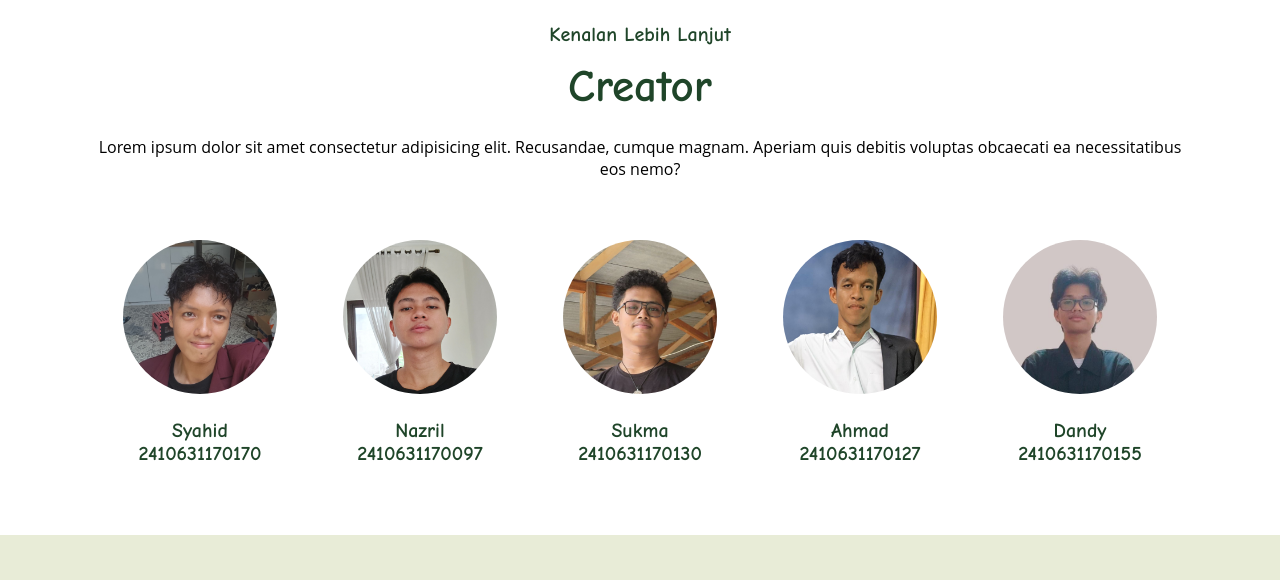
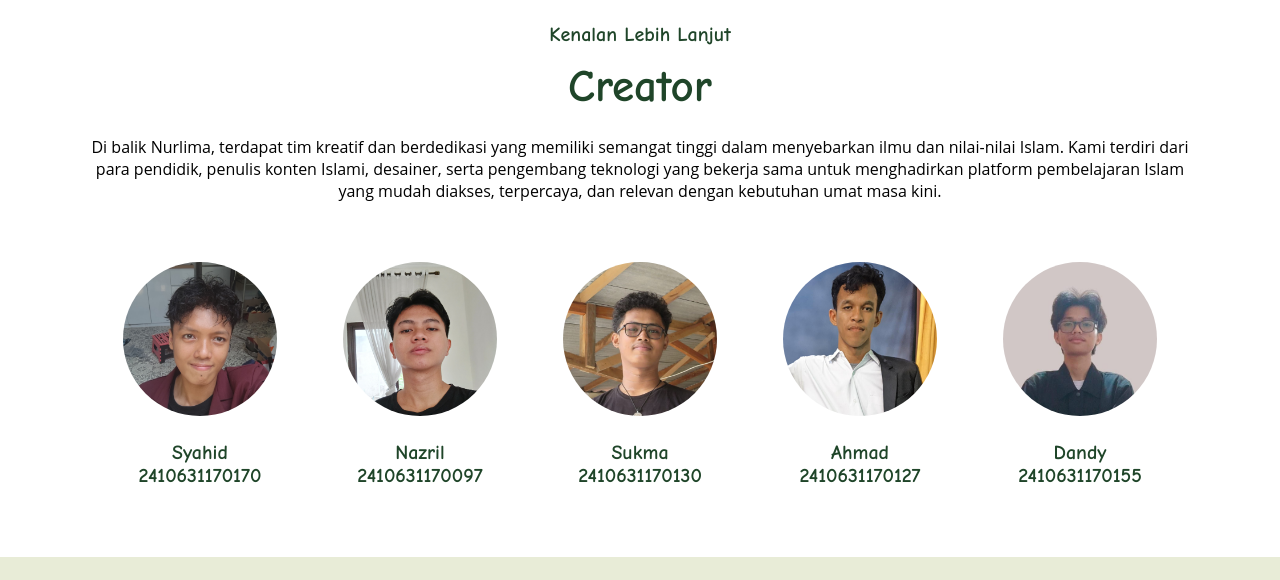
Before and after one commit to earlsyahid/NurLima, a plain HTML site: page index.html in a window 1280 px wide. Shown: the part 980-1560 px from the top of the page. Drawn offline with Linux system fonts and the light colour scheme.

Commit message:
index.html

```diff
--- a/index.html
+++ b/index.html
@@ -45,7 +45,7 @@
                 <div class="kolom">
                     <p class="deskripsi">Kenalan Lebih Lanjut</p>
                     <h2>Creator</h2>
-                    <p>Lorem ipsum dolor sit amet consectetur adipisicing elit. Recusandae, cumque magnam. Aperiam quis debitis voluptas obcaecati ea necessitatibus eos nemo?</p>
+                    <p>Di balik Nurlima, terdapat tim kreatif dan berdedikasi yang memiliki semangat tinggi dalam menyebarkan ilmu dan nilai-nilai Islam. Kami terdiri dari para pendidik, penulis konten Islami, desainer, serta pengembang teknologi yang bekerja sama untuk menghadirkan platform pembelajaran Islam yang mudah diakses, terpercaya, dan relevan dengan kebutuhan umat masa kini.</p>
                 </div>
 
                 <div class="profil-list">
```
